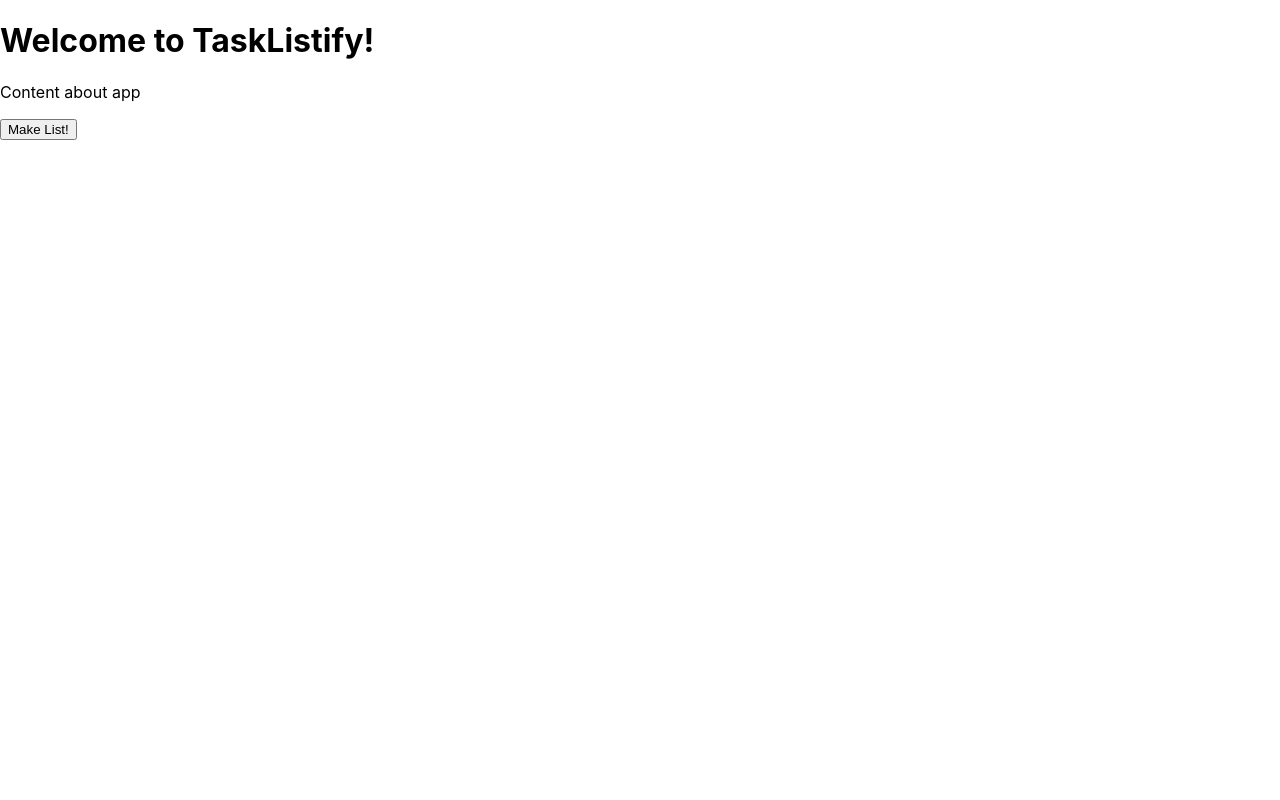
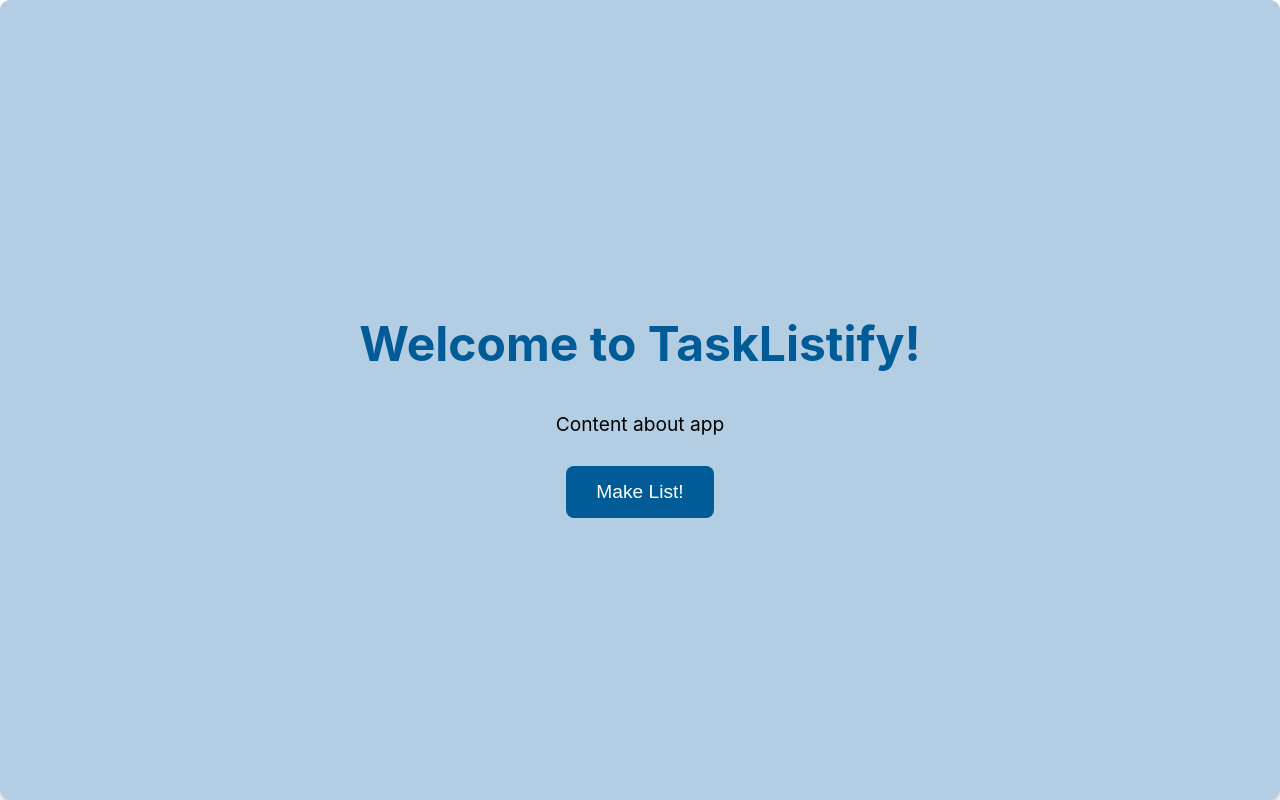
Before and after one commit to Bedmass64/HumanInteractionsProject, a React (Create React App) app in the folder tasklistify/: page / in a window 1280 px wide. Built offline with nearby package versions, Linux system fonts and the light colour scheme.

Commit message:
WelcomePage Css file changed

```diff
--- a/tasklistify/src/WelcomePage.css
+++ b/tasklistify/src/WelcomePage.css
@@ -0,0 +1,52 @@
+/* src/WelcomePage.css */
+
+.welcome-container {
+    display: flex;
+    flex-direction: column;
+    align-items: center;
+    justify-content: center;
+    height: 100vh;
+    background-color: #b3cde3; /* Same background color */
+    color: #000; /* Text color */
+}
+
+.welcome-container h1 {
+    color: #005b96;
+    font-size: 3em;
+    font-weight: bold;
+    margin-bottom: 20px;
+}
+
+.welcome-container p {
+    font-size: 1.2em;
+    margin-bottom: 30px;
+    text-align: center;
+}
+
+.welcome-container button {
+    padding: 15px 30px;
+    font-size: 1.2em;
+    background-color: #005b96;
+    color: #fff;
+    border: none;
+    border-radius: 8px;
+    cursor: pointer;
+    transition: background-color 0.3s ease;
+}
+
+.welcome-container button:hover {
+    background-color: #003f63; /* Darken button color on hover */
+}
+
+.welcome-container button:focus {
+    outline: none;
+    box-shadow: 0 0 5px 2px rgba(0, 91, 150, 0.5); /* Adds focus ring */
+}
+
+/* Optional additional styling */
+.welcome-container {
+    padding: 0 20px; /* Padding for smaller screens */
+    text-align: center;
+    box-shadow: 0 4px 8px rgba(0, 0, 0, 0.2); /* Subtle shadow */
+    border-radius: 10px;
+}
```
